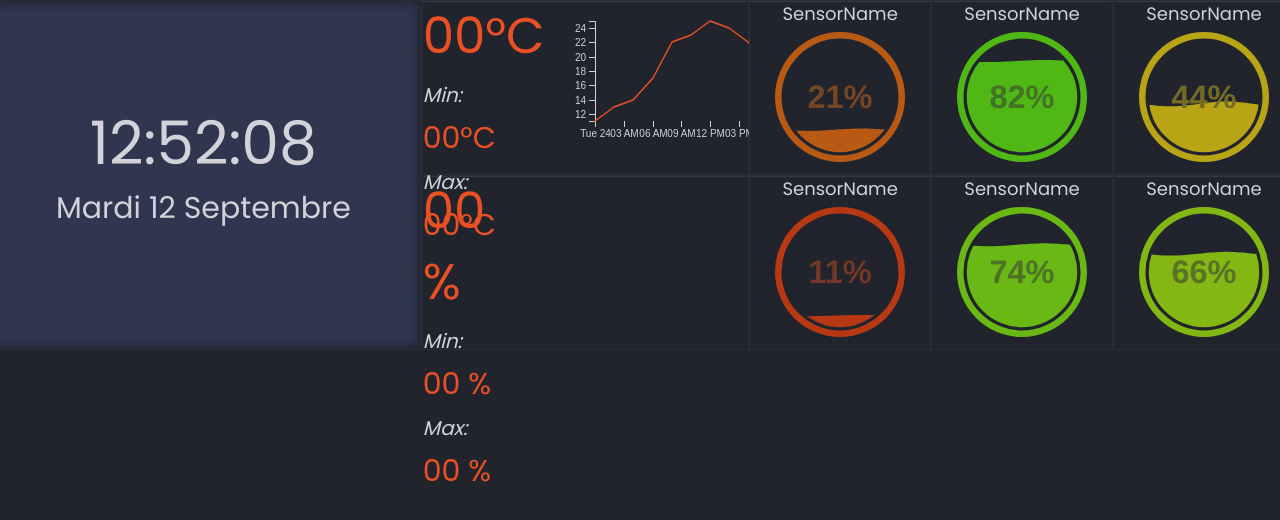
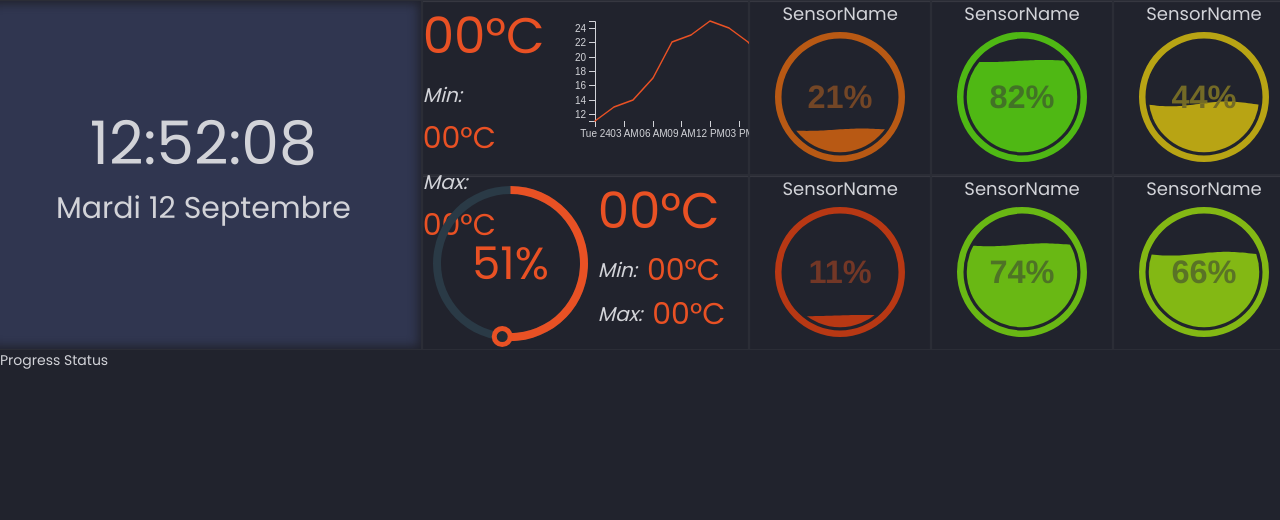
Before and after one commit to RemiHosatte/dashboard, a plain HTML site: page index.html in a window 1280 px wide. Drawn offline with nearby package versions, Linux system fonts and the light colour scheme.

Commit message:
Add progress circle for humidity data

```diff
--- a/index.html
+++ b/index.html
@@ -9,8 +9,20 @@
   <link rel="stylesheet" type="text/css" href="style.css">
   <script src="https://ajax.googleapis.com/ajax/libs/jquery/3.2.1/jquery.min.js"></script>
   <script src="https://maxcdn.bootstrapcdn.com/bootstrap/3.3.7/js/bootstrap.min.js"></script>
+  <!--  <script src="https://cdnjs.cloudflare.com/ajax/libs/d3/3.5.5/d3.min.js"></script>
+  <script src="http://d3js.org/d3.v4.min.js" type="text/javascript"></script>
+-->
 <script src="https://cdnjs.cloudflare.com/ajax/libs/d3/3.5.5/d3.min.js"></script>
-  <script src="http://d3js.org/d3.v4.min.js" type="text/javascript"></script>
+<script>
+ d3version3 = d3
+ window.d3 = null
+</script>
+ <script src="http://d3js.org/d3.v4.min.js"></script>
+ <script>
+
+   // test it worked
+   console.log('v3', d3version3.version)
+ </script>
   <script src="scripthorloge.js"></script>
 
 
@@ -52,16 +64,19 @@
                   </div>
           </div>
           <div class="containerPerso temperature">
+              <div id="chart" class="chart-container">
+
+              </div>
               <div class="properties">
                 <div class="now">
-                        00 %
+                  00°C
                 </div>
                 <div class="min">
                   <div class="text">
                     Min:
                   </div>
                   <div class="value">
-                        00 %
+                   00°C
                   </div>
                 </div>
                 <div class="max">
@@ -69,13 +84,11 @@
                     Max:
                   </div>
                   <div class="value">
-                         00 %
+                   00°C
                   </div>
                 </div>
               </div>
-                    <div class="progressHumidity">
 
-                    </div>
             </div>
             </div>
             <div class="col-sm-5 no-padding">
@@ -132,6 +145,165 @@
       </div>
 
       </div class="row">
+
+
+      <div class="widget">
+          <div class="header">Progress Status</div>
+          <div id="chart" class="chart-container">
+
+          </div>
+      </div>
+
+
+      <script type="text/javascript">
+
+          var percent = 55;
+
+          var w=175,h=175;
+
+          var outerRadius=(w/2)-10;
+          var innerRadius=outerRadius-8;
+
+
+          var color = ['#e95124','#2a3a46','#202b33'];
+
+          var arc=d3version3.svg.arc()
+                  .innerRadius(innerRadius)
+                  .outerRadius(outerRadius)
+                  .startAngle(0)
+                  .endAngle(2*Math.PI);
+
+          //The circle is following this
+          var arcDummy=d3version3.svg.arc()
+                  .innerRadius((outerRadius-innerRadius)/2+innerRadius)
+                  .outerRadius((outerRadius-innerRadius)/2+innerRadius)
+                  .startAngle(0);
+
+
+          var arcLine=d3version3.svg.arc()
+                  .innerRadius(innerRadius)
+                  .outerRadius(outerRadius)
+                  .startAngle(0);
+
+          var svg=d3version3.select("#chart")
+                  .append("svg")
+                  .attr({
+                      width:w,
+                      height:h,
+                      class:'shadow'
+                  }).append('g')
+                  .attr({
+                      transform:'translate('+w/2+','+h/2+')'
+                  });
+
+
+          //background
+          var path=svg.append('path')
+                  .attr({
+                      d:arc
+                  })
+                  .style({
+                      fill:color[1]
+                  });
+
+
+          var pathForeground=svg.append('path')
+                  .datum({endAngle:0})
+                  .attr({
+                      d:arcLine
+                  })
+                  .style({
+                      fill:color[0]
+                  });
+
+          //Dummy Arc for Circle
+          var pathDummy=svg.append('path')
+                  .datum({endAngle:0})
+                  .attr({
+                      d:arcDummy
+                  }).style({
+                      fill:color[0]
+                  });
+
+          var endCircle=svg.append('circle')
+                  .attr({
+                      r:8,
+                      transform:'translate(0,'+ (-outerRadius+15) +')'
+                  })
+                  .style({
+                      stroke:color[0],
+                      'stroke-width':5,
+                      fill:color[2]
+                  });
+
+          var middleTextCount=svg.append('text')
+                  .datum(0)
+                  .text(function(d){
+                      return d+'%';
+                  })
+
+                  .attr({
+                      class:'middleText',
+                      'text-anchor':'middle',
+                      dy:15,
+                      dx:0
+                  })
+                  .style({
+                      fill:'#e95124',
+                      'font-size':'45px'
+
+                  });
+
+
+          var arcTweenOld=function(transition, percent,oldValue) {
+              transition.attrTween("d", function (d) {
+
+                  var newAngle=(percent/100)*(2*Math.PI);
+
+                  var interpolate = d3version3.interpolate(d.endAngle, newAngle);
+
+                  var interpolateCount = d3version3.interpolate(oldValue, percent);
+
+
+                  return function (t) {
+                      d.endAngle = interpolate(t);
+                      var pathForegroundCircle = arcLine(d);
+
+                      middleTextCount.text(Math.floor(interpolateCount(t))+'%');
+
+                      var pathDummyCircle = arcDummy(d);
+
+                      console.log(pathDummyCircle);
+
+                      var coordinate = pathDummyCircle.split("L")[1].split("A")[0];
+
+                      console.log(coordinate);
+
+                      endCircle.attr('transform', 'translate(' + coordinate+ ')');
+
+                      return pathForegroundCircle;
+                  };
+              });
+          };
+
+          var oldValue=0;
+
+          var animate=function(){
+              pathForeground.transition()
+                      .duration(750)
+                      .ease('cubic')
+                      .call(arcTweenOld,percent,oldValue);
+
+              oldValue=percent;
+              percent=(Math.random() * 60) + 20;
+              setTimeout(animate,3000);
+          };
+
+          setTimeout(animate,0);
+
+      </script>
+
+
 </body>
 
 <script src="liquidFillGauge.js" type="text/javascript"></script>
```
Lines whose indentation alone changed are shown as unchanged.
